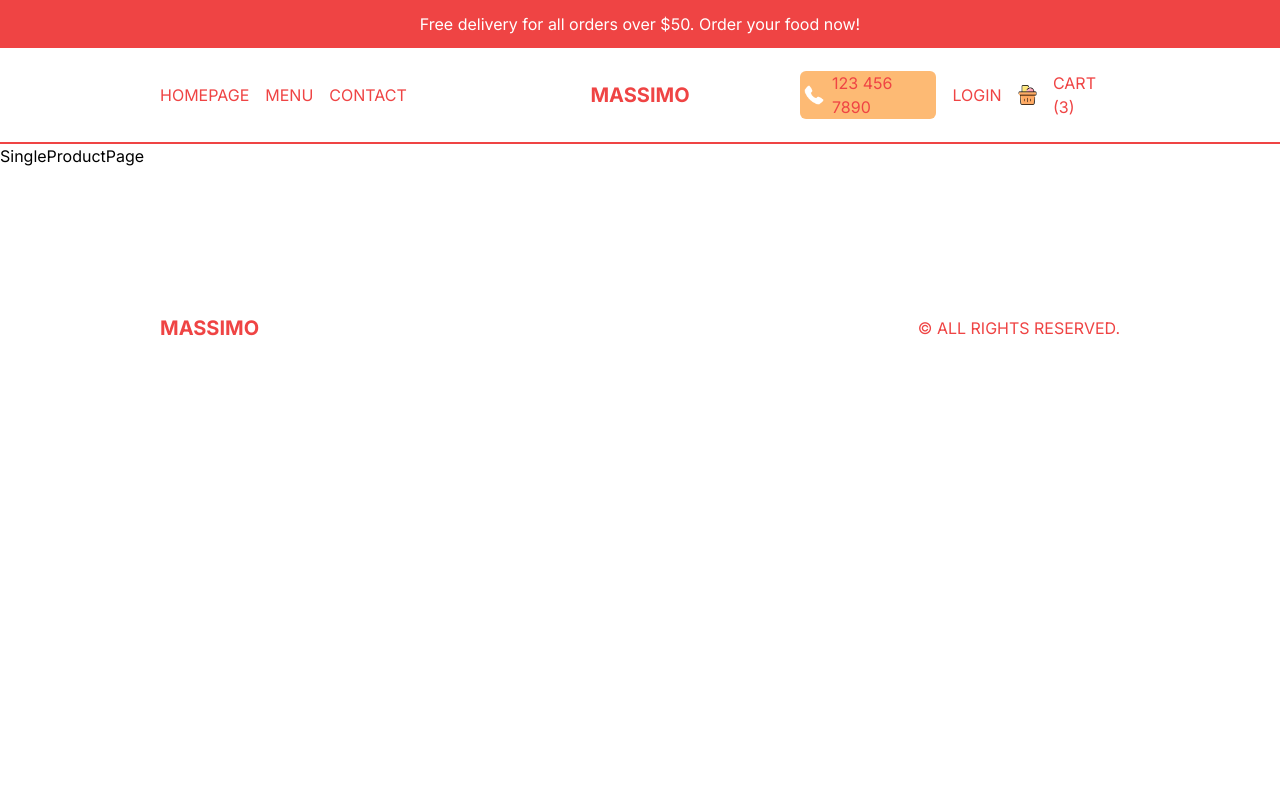
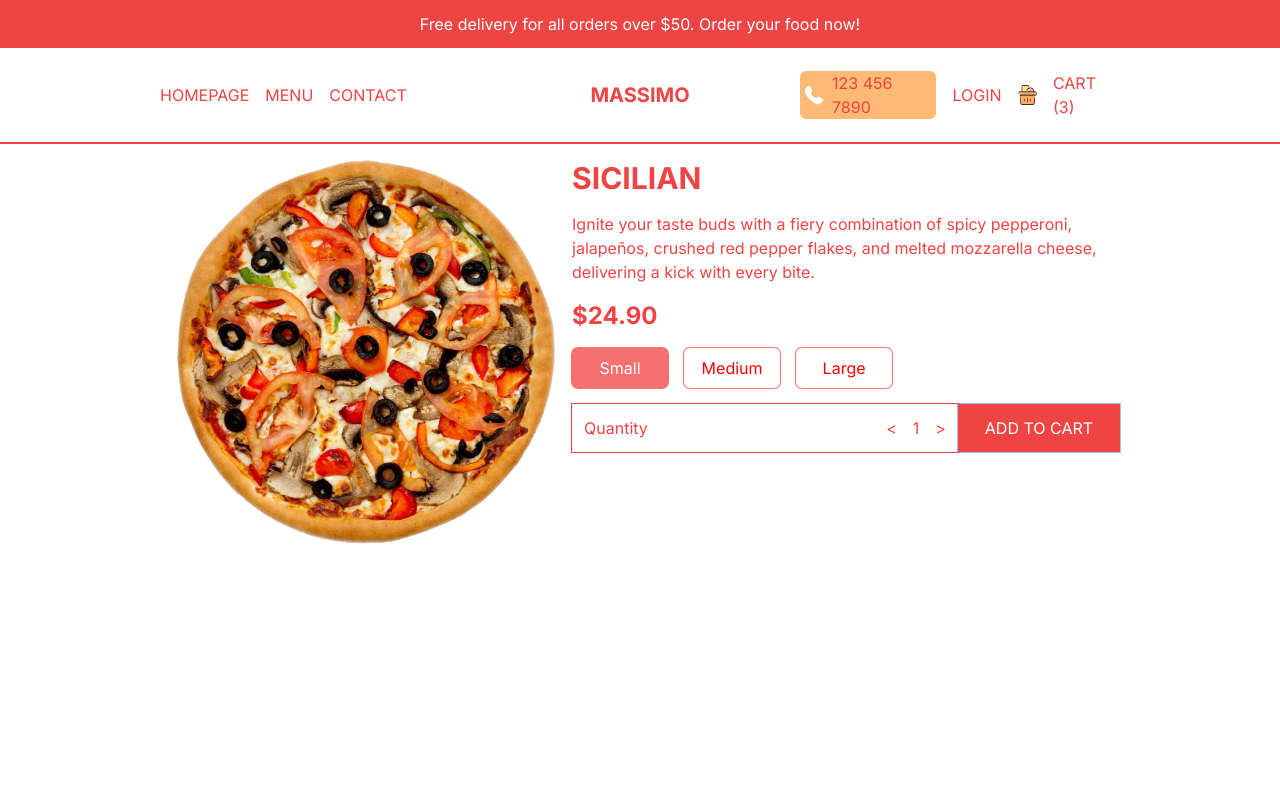
Before and after one commit to echi7/food-delivery, a Next.js app: page /product/1 in a window 1280 px wide. Shown: the top 800 px of the page. Built offline with nearby package versions, Linux system fonts and the light colour scheme.

Commit message:
completing the majority of the single product page still need to make the price dynamic

```diff
--- a/src/app/product/[id]/page.tsx
+++ b/src/app/product/[id]/page.tsx
@@ -1,8 +1,29 @@
 import React from "react";
+import Image from "next/image";
+import { singleProduct } from "@/data";
+import Price from "@/components/Price";
 
 const SingleProductPage = () => {
     return (
-        <div>SingleProductPage</div>
+        <div className="p-4 lg:px-20 xl:px-40 h-screen flex flex-col justify-around text-red-500 md:flex-row">
+            {/* IMAGE CONTAINER */}
+            {singleProduct.img && (
+                <div className="relative w-full h-1/2">
+                    <Image
+                        src={singleProduct.img}
+                        alt=""
+                        className="object-contain"
+                        fill
+                    />
+                </div>
+            )}
+            {/* TEXT CONTAINER */}
+            <div className="h-1/2 flex flex-col gap-4">
+                <h1 className="text-3xl font-bold uppercase">{singleProduct.title}</h1>
+                <p>{singleProduct.desc}</p>
+                <Price price={singleProduct.price} id={singleProduct.id} options={singleProduct.options}/>
+            </div>
+        </div>
     )
 }
 
--- /dev/null
+++ b/src/components/Price.tsx
@@ -0,0 +1,64 @@
+"use client"
+
+import React, { useEffect, useState } from "react";
+
+type Props = {
+    price: number;
+    id: number;
+    options?: { title: string; additionalPrice: number }[];
+};
+
+const Price = ({price, id, options}: Props) => {
+const [total, setTotal] = useState(price);
+const [quantity, setQuantity] = useState(1);
+const [selected, setSelected] = useState(0);
+
+useEffect(() => {
+    setTotal(
+        quantity * (options ? price + options[selected].additionalPrice : price)
+    );
+}, [quantity, selected, options, price]);
+
+    return (
+        <div className="flex flex-col gap-4">
+            <h2 className="text-2xl font-bold">${price.toFixed(2)}</h2>
+            {/* OPTIONS CONTAINER */}
+            <div className="flex gap-4">
+                {options?.map((option, index) => (
+                    <button
+                    key={option.title}
+                    id={option.title}
+                    className=" min-w-[6rem] p-2 ring-1 ring-red-400 rounded-md"
+                    style={{
+                        background: selected === index ? "rgb(248 113 113)" : "white",
+                        color: selected === index ? "white" : "red"
+                    }}
+                    onClick={()=> setSelected(index)}
+                    >
+                        {option.title}
+                    </button>
+                ))}
+            </div>
+            {/* QUANTITY AND ADD BUTTON CONTAINER */}
+            <div className="flex justify-between items-center">
+                {/* QUANTITY */}
+                <div className="flex justify-between w-full p-3 ring-1 ring-red-500">
+                    <span>Quantity</span>
+                    <div className=" flex gap-4 items-center">
+                        <button onClick={() => setQuantity((prev)=>(prev>1 ? prev-1 : 1))}>{'<'}</button>
+                        <span>{quantity}</span>
+                        <button onClick={() => setQuantity((prev)=>(prev<10 ? prev+1 : 10))}>{'>'}</button>
+                    </div>
+                </div>
+                {/* CART BUTTON */}
+                <button
+                    className="uppercase w-56 bg-red-500 text-white p-3 ring-1 ring-red-5000"
+                    >
+                        Add to Cart
+                </button>
+            </div>
+        </div>
+    )
+}
+
+export default Price
```
